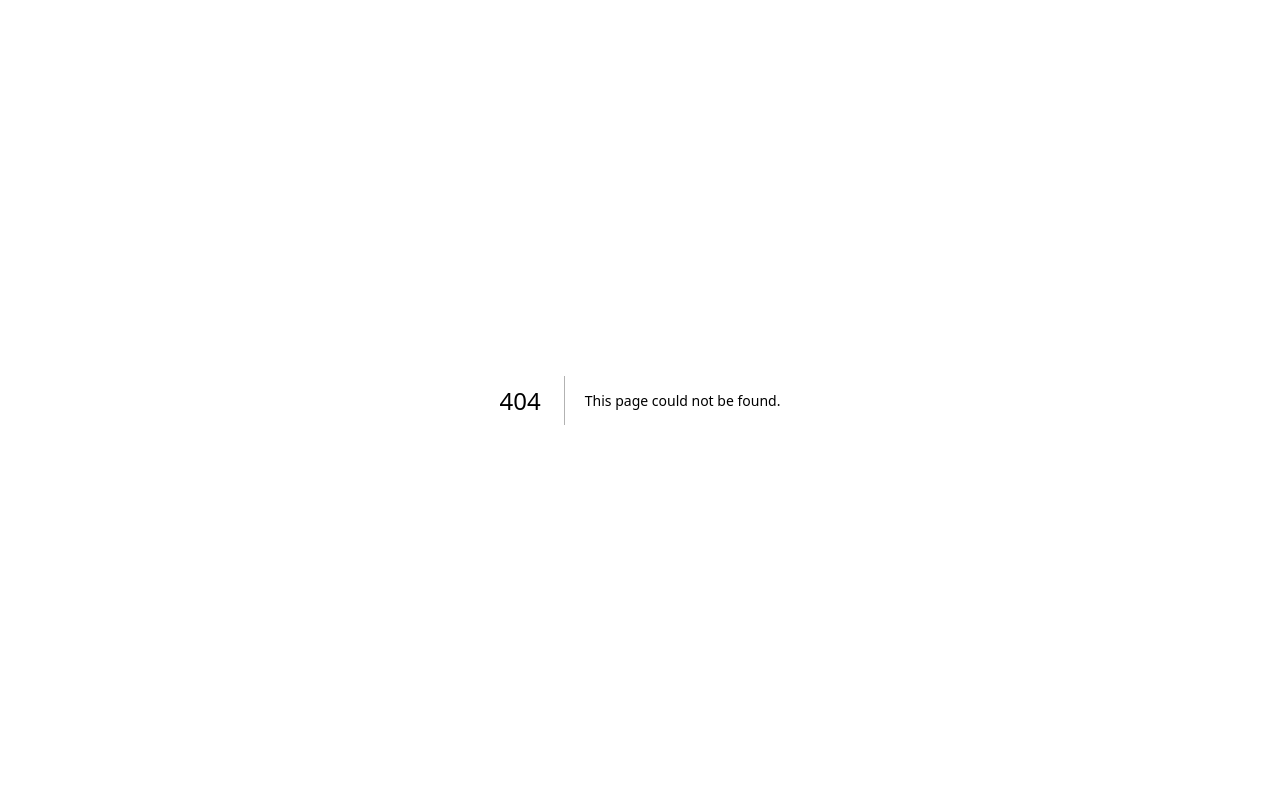
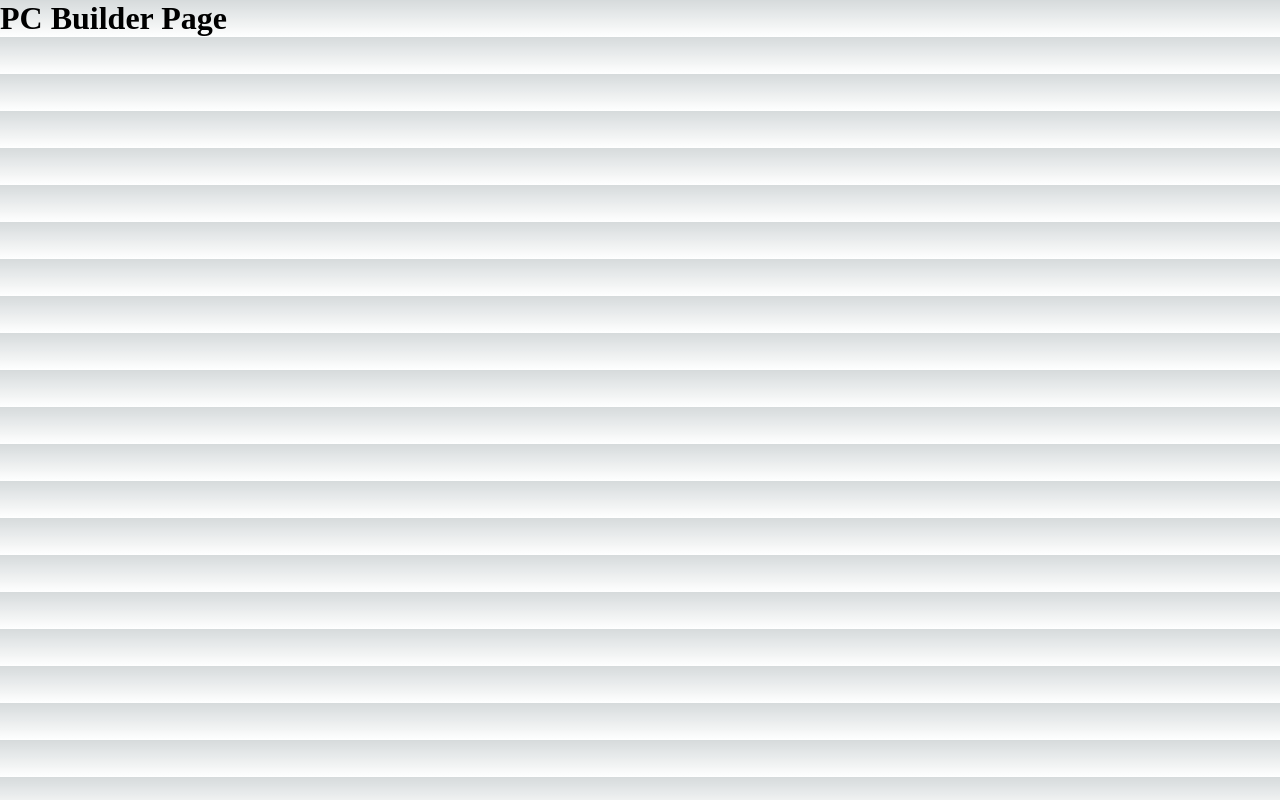
Before and after one commit to yusuf-khan-swd/craft-your-pc-client, a Next.js app: page /pc-builder in a window 1280 px wide. Before the commit this address had no page. Built offline with nearby package versions, Linux system fonts and the light colour scheme.

Commit message:
add pc-builder page and category details page by dynamic name

```diff
--- /dev/null
+++ b/src/pages/pc-builder.js
@@ -0,0 +1,11 @@
+import React from "react";
+
+const PCBuilderPage = () => {
+  return (
+    <div>
+      <h1>PC Builder Page</h1>
+    </div>
+  );
+};
+
+export default PCBuilderPage;
```
Also changed, not shown: src/pages/category/[name].js (added, +11 -0 lines).
